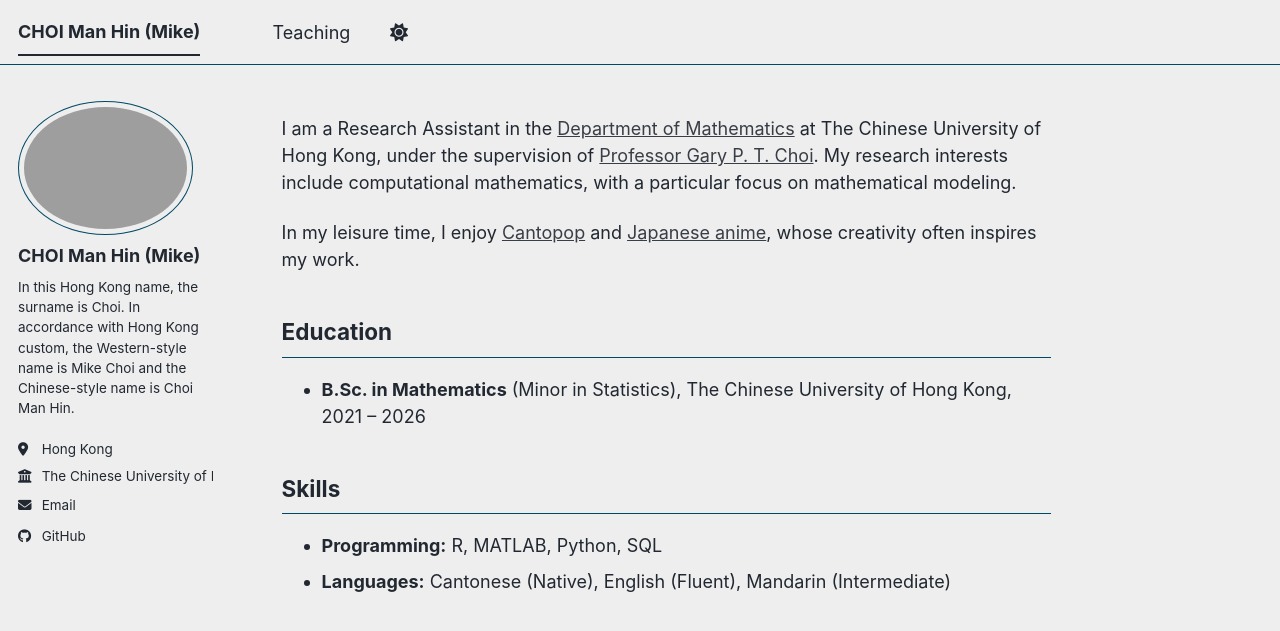
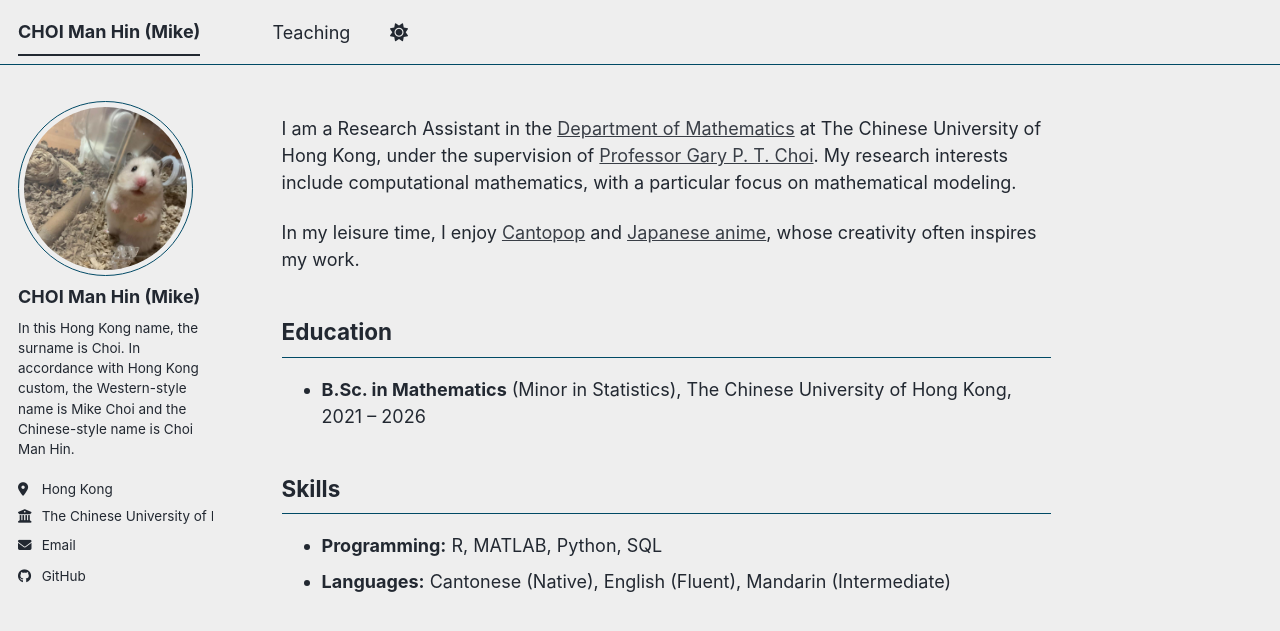
Before and after one commit to cmhin0129/cmhin0129.github.io, a Jekyll site: the page built from _pages/about.md, in a window 1280 px wide. Shown: the top 631 px of the page. Built offline with Jekyll 4.4.1, drawn with Linux system fonts in a browser that asks for light colours; a style sheet for code colours, icons or effects is not loaded.

Commit message:
Update _config.yml

```diff
--- a/_config.yml
+++ b/_config.yml
@@ -23,7 +23,7 @@ repository               : "mikemhchoi/mikemhchoi.github.io"
 #               Additional customization can be done by editing /_includes/author-profile.html
 author:
   # Biographic information
-  avatar           : "profile.JPEG"
+  avatar           : "icon.JPEG"
   name             : "CHOI Man Hin (Mike)"
   pronouns         : # example: "she/her"
   bio              : "In this Hong Kong name, the surname is Choi. In accordance with Hong Kong custom, the Western-style name is Mike Choi and the Chinese-style name is Choi Man Hin."
```
